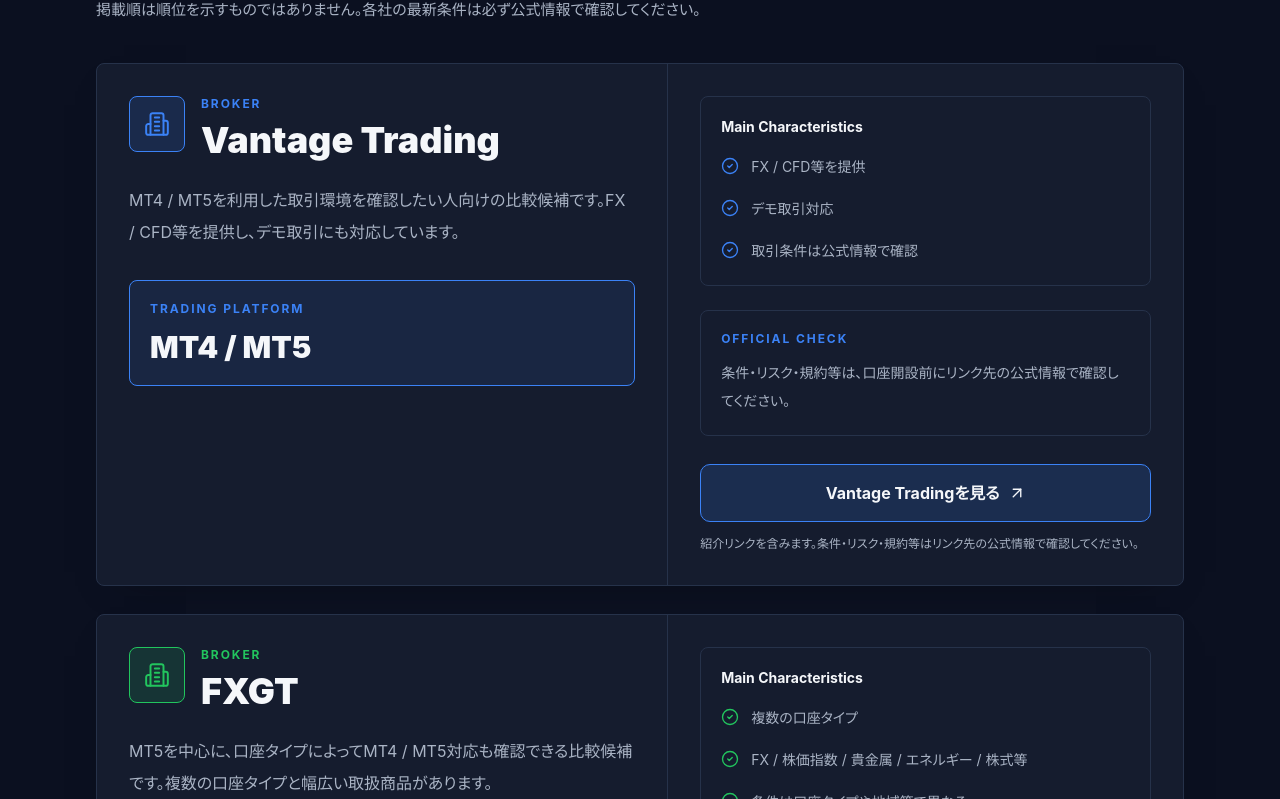
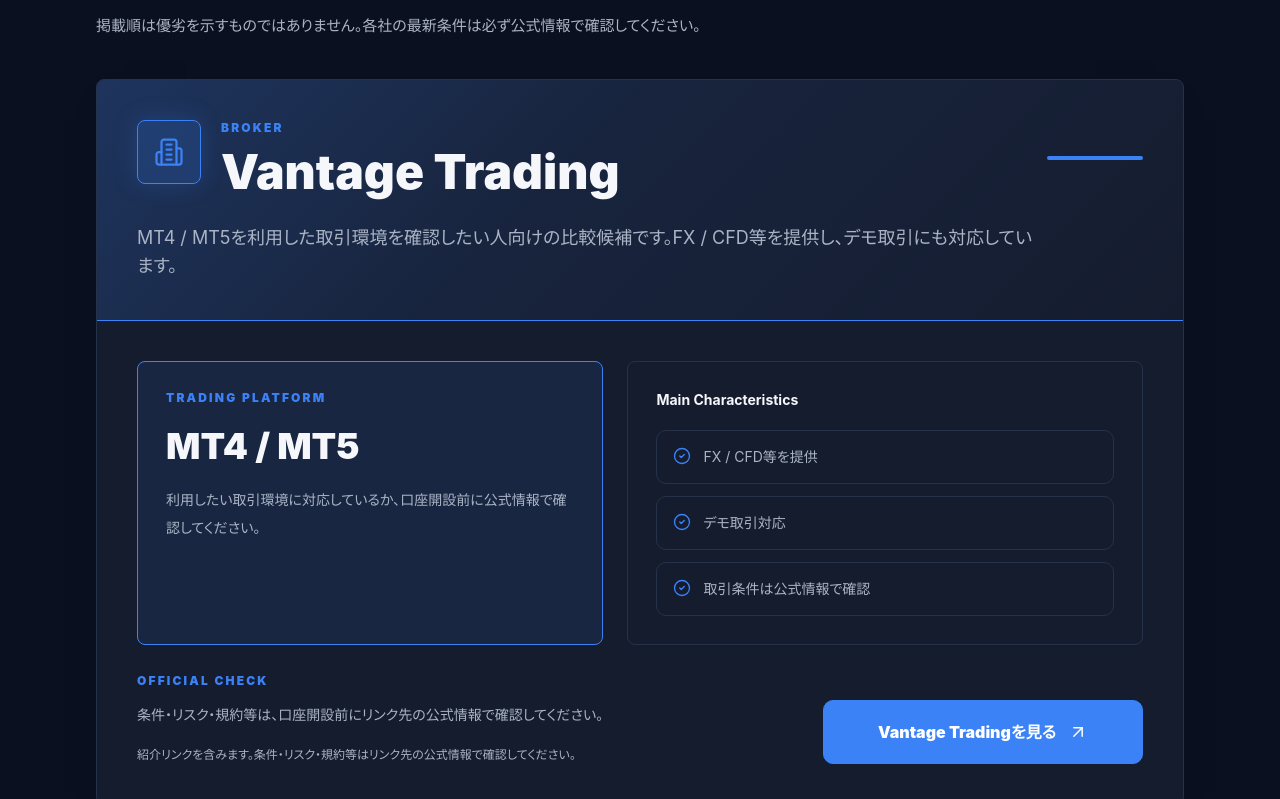
Before and after one commit to richfulllife923-ux/fx-education-site, a Next.js app: page /brokers in a window 1280 px wide. Shown: the part 1141-1940 px from the top of the page. Built offline with nearby package versions, Linux system fonts and the light colour scheme.

Commit message:
style: refine broker card visual hierarchy

```diff
--- a/app/brokers/page.tsx
+++ b/app/brokers/page.tsx
@@ -62,18 +62,22 @@
 
 const TONE_STYLES = {
   blue: {
-    card: "border-primary shadow-[0_0_34px_rgba(59,130,246,0.18)]",
+    card: "border-primary shadow-[0_0_44px_rgba(59,130,246,0.20)]",
+    hero: "border-primary bg-[linear-gradient(135deg,rgba(59,130,246,0.24),rgba(59,130,246,0.08)_42%,rgba(11,16,32,0)_100%)]",
     panel: "border-primary bg-[rgba(59,130,246,0.10)]",
-    icon: "border-primary bg-[rgba(59,130,246,0.14)] text-primary",
+    icon: "border-primary bg-[rgba(59,130,246,0.16)] text-primary shadow-[0_0_24px_rgba(59,130,246,0.22)]",
     text: "text-primary",
-    button: "border-primary bg-[rgba(59,130,246,0.16)] hover:bg-primary hover:text-white",
+    divider: "bg-primary",
+    button: "border-primary bg-primary text-white hover:bg-blue-500 hover:shadow-[0_0_22px_rgba(59,130,246,0.30)]",
   },
   green: {
-    card: "border-success shadow-[0_0_34px_rgba(34,197,94,0.16)]",
+    card: "border-success shadow-[0_0_44px_rgba(34,197,94,0.18)]",
+    hero: "border-success bg-[linear-gradient(135deg,rgba(34,197,94,0.20),rgba(34,197,94,0.07)_42%,rgba(11,16,32,0)_100%)]",
     panel: "border-success bg-[rgba(34,197,94,0.10)]",
-    icon: "border-success bg-[rgba(34,197,94,0.14)] text-success",
+    icon: "border-success bg-[rgba(34,197,94,0.16)] text-success shadow-[0_0_24px_rgba(34,197,94,0.20)]",
     text: "text-success",
-    button: "border-success bg-[rgba(34,197,94,0.14)] hover:bg-success hover:text-background",
+    divider: "bg-success",
+    button: "border-success bg-success text-background hover:bg-green-400 hover:shadow-[0_0_22px_rgba(34,197,94,0.28)]",
   },
 } as const;
 
@@ -124,58 +128,60 @@
         </div>
       </section>
 
-      <section className="container-page mt-16">
-        <SectionHeading eyebrow="Brokers" title="比較候補" description="掲載順は順位を示すものではありません。各社の最新条件は必ず公式情報で確認してください。" />
-        <div className="grid grid-cols-1 gap-7">
+      <section className="container-page mt-20">
+        <SectionHeading eyebrow="Brokers" title="比較候補" description="掲載順は優劣を示すものではありません。各社の最新条件は必ず公式情報で確認してください。" />
+        <div className="space-y-10">
           {BROKERS.map((broker) => {
             const tone = TONE_STYLES[broker.tone];
 
             return (
-              <article key={broker.name} className={`card overflow-hidden p-0 ${tone.card}`}>
-                <div className="grid grid-cols-1 lg:grid-cols-[1.05fr_0.95fr]">
-                  <div className="flex min-h-full flex-col p-6 sm:p-8">
-                    <div className="flex items-start gap-4">
-                      <span className={`flex h-14 w-14 shrink-0 items-center justify-center rounded-card border ${tone.icon}`}>
-                        <Building2 size={26} strokeWidth={1.8} />
+              <article key={broker.name} className={`card overflow-hidden ${tone.card}`}>
+                <div className={`border-b p-7 sm:p-9 lg:p-10 ${tone.hero}`}>
+                  <div className="flex flex-col gap-6 sm:flex-row sm:items-center sm:justify-between">
+                    <div className="flex items-start gap-5">
+                      <span className={`flex h-16 w-16 shrink-0 items-center justify-center rounded-card border ${tone.icon}`}>
+                        <Building2 size={30} strokeWidth={1.8} />
                       </span>
                       <div>
-                        <p className={`text-xs font-bold uppercase tracking-[0.16em] ${tone.text}`}>Broker</p>
-                        <h2 className="mt-2 font-display text-3xl font-black leading-tight text-text-primary sm:text-4xl">{broker.name}</h2>
+                        <p className={`text-xs font-black uppercase tracking-[0.18em] ${tone.text}`}>Broker</p>
+                        <h2 className="mt-3 font-display text-3xl font-black leading-tight text-text-primary sm:text-5xl">{broker.name}</h2>
                       </div>
                     </div>
+                    <div className={`h-1 w-24 rounded-full ${tone.divider}`} aria-hidden="true" />
+                  </div>
+                  <p className="mt-7 max-w-4xl text-base leading-8 text-text-secondary sm:text-lg">{broker.description}</p>
+                </div>
 
-                    <p className="mt-6 text-base leading-8 text-text-secondary">{broker.description}</p>
+                <div className="p-7 sm:p-9 lg:p-10">
+                  <div className="grid grid-cols-1 gap-6 lg:grid-cols-[0.95fr_1.05fr] lg:items-stretch">
+                    <section className={`rounded-card border p-6 sm:p-7 ${tone.panel}`} aria-labelledby={`${broker.name}-platform`}>
+                      <p id={`${broker.name}-platform`} className={`text-xs font-black uppercase tracking-[0.18em] ${tone.text}`}>Trading Platform</p>
+                      <p className="mt-5 font-display text-3xl font-black leading-tight text-text-primary sm:text-4xl">{broker.platform}</p>
+                      <p className="mt-5 text-sm leading-7 text-text-secondary">利用したい取引環境に対応しているか、口座開設前に公式情報で確認してください。</p>
+                    </section>
 
-                    <div className={`mt-8 rounded-card border p-5 ${tone.panel}`}>
-                      <p className={`text-xs font-bold uppercase tracking-[0.16em] ${tone.text}`}>Trading Platform</p>
-                      <p className="mt-3 font-display text-2xl font-black leading-tight text-text-primary sm:text-3xl">{broker.platform}</p>
-                    </div>
-                  </div>
-
-                  <div className="border-t border-border bg-background/55 p-6 sm:p-8 lg:border-l lg:border-t-0">
-                    <div className="rounded-card border border-border bg-surface p-5">
-                      <p className="text-sm font-bold text-text-primary">Main Characteristics</p>
-                      <ul className="mt-4 space-y-3.5">
+                    <section className="rounded-card border border-border bg-background/60 p-6 sm:p-7" aria-labelledby={`${broker.name}-characteristics`}>
+                      <p id={`${broker.name}-characteristics`} className="text-sm font-bold text-text-primary">Main Characteristics</p>
+                      <ul className="mt-5 grid grid-cols-1 gap-3">
                         {broker.characteristics.map((item) => (
-                          <li key={item} className="flex gap-3 text-sm leading-7 text-text-secondary">
+                          <li key={item} className="flex gap-3 rounded-button border border-border bg-surface px-4 py-3 text-sm leading-7 text-text-secondary">
                             <CheckCircle2 className={`mt-1 shrink-0 ${tone.text}`} size={18} strokeWidth={1.8} />
                             <span>{item}</span>
                           </li>
                         ))}
                       </ul>
+                    </section>
+                  </div>
+
+                  <div className="mt-7 grid grid-cols-1 gap-5 lg:grid-cols-[1fr_320px] lg:items-end">
+                    <div>
+                      <p className={`text-xs font-black uppercase tracking-[0.18em] ${tone.text}`}>Official Check</p>
+                      <p className="mt-3 text-sm leading-7 text-text-secondary">条件・リスク・規約等は、口座開設前にリンク先の公式情報で確認してください。</p>
+                      <p className="mt-4 text-xs leading-relaxed text-text-secondary">紹介リンクを含みます。条件・リスク・規約等はリンク先の公式情報で確認してください。</p>
                     </div>
-
-                    <div className="mt-6 rounded-card border border-border bg-surface p-5">
-                      <p className={`text-xs font-bold uppercase tracking-[0.16em] ${tone.text}`}>Official Check</p>
-                      <p className="mt-3 text-sm leading-7 text-text-secondary">条件・リスク・規約等は、口座開設前にリンク先の公式情報で確認してください。</p>
-                    </div>
-
-                    <div className="mt-7">
-                      <a href={broker.href} target="_blank" rel="noopener noreferrer sponsored" className={`inline-flex min-h-14 w-full items-center justify-center gap-2 rounded-button border px-6 py-4 text-base font-bold text-text-primary transition hover:-translate-y-0.5 ${tone.button}`} aria-label={`${broker.name}の紹介リンクを新しいタブで開く`}>
-                        {broker.cta} <ArrowUpRight size={18} strokeWidth={1.8} />
-                      </a>
-                      <p className="mt-3 text-xs leading-relaxed text-text-secondary">紹介リンクを含みます。条件・リスク・規約等はリンク先の公式情報で確認してください。</p>
-                    </div>
+                    <a href={broker.href} target="_blank" rel="noopener noreferrer sponsored" className={`inline-flex min-h-16 w-full items-center justify-center gap-3 rounded-button border px-6 py-4 text-base font-black transition hover:-translate-y-0.5 ${tone.button}`} aria-label={`${broker.name}の紹介リンクを新しいタブで開く`}>
+                      {broker.cta} <ArrowUpRight size={20} strokeWidth={1.8} />
+                    </a>
                   </div>
                 </div>
               </article>
```
